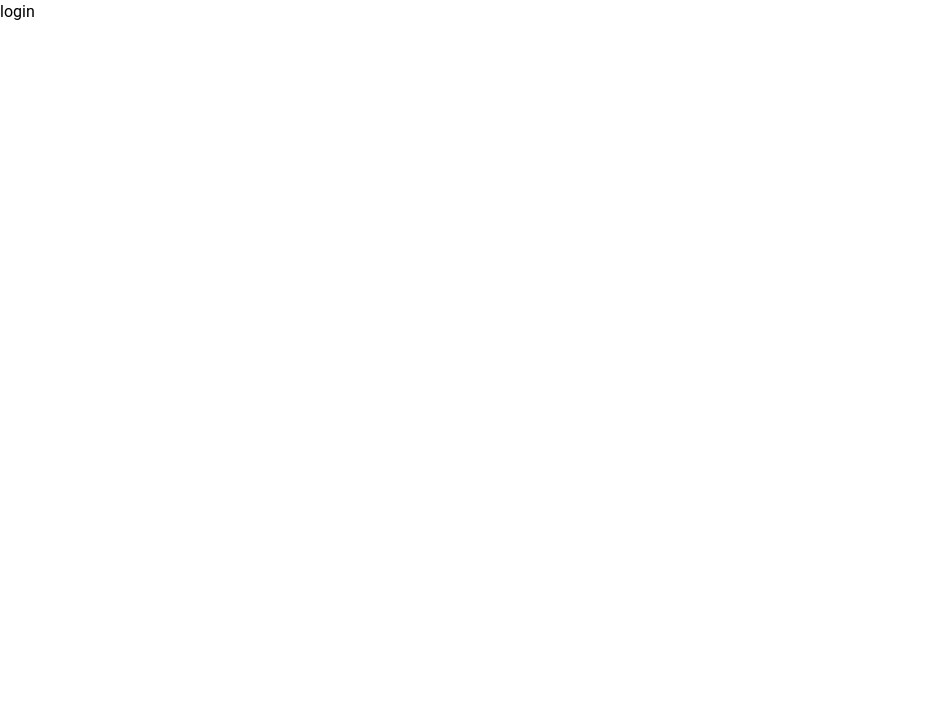
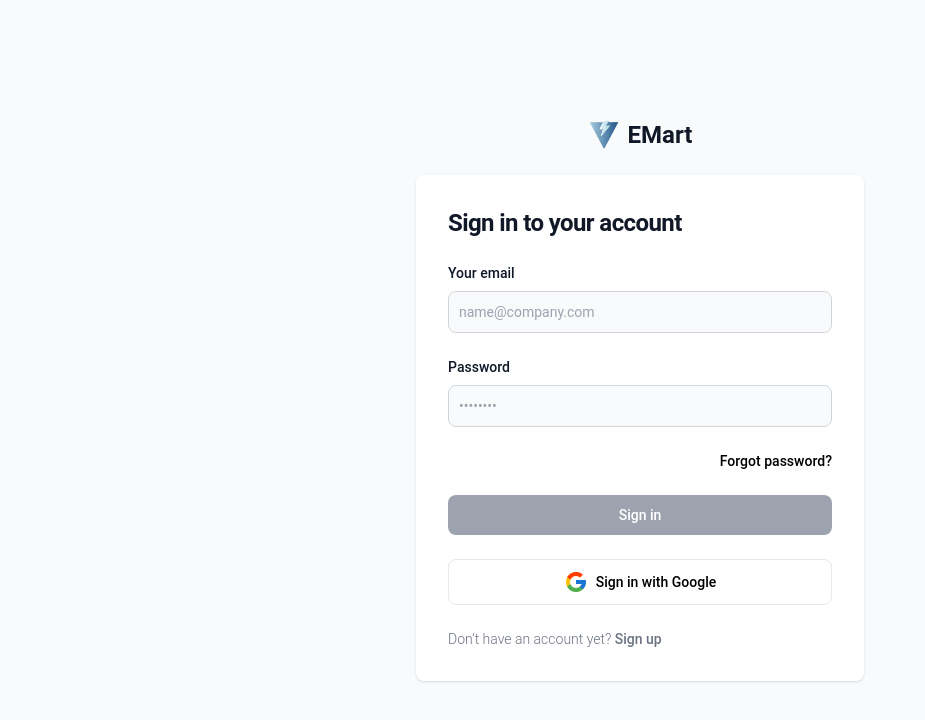
Before and after one commit to birdhar/ecommercetest, a Next.js app: page /login in a window 1280 px wide. Shown: the top 720 px of the page, without its empty margins (0-925 px from the left). Built offline with nearby package versions, Linux system fonts and the light colour scheme.

Commit message:
second commit

```diff
--- a/lib/mongoose.js
+++ b/lib/mongoose.js
@@ -1,7 +1,6 @@
 import mongoose from "mongoose";
 
 export function mongooseConnect() {
-  console.log(mongoose.connection);
   if (mongoose.connection.readyState === 1) {
     return mongoose.connection.asPromise();
   } else {
--- a/pages/login.jsx
+++ b/pages/login.jsx
@@ -1,185 +1,182 @@
-// import Link from "next/link";
-// import React, { useEffect, useState } from "react";
-// import { getSession, signIn } from "next-auth/react";
-// import { useRouter } from "next/router";
-// import { Notfication } from "@/validation/Snackbar";
-// import Head from "next/head";
+import Link from "next/link";
+import React, { useEffect, useState } from "react";
+import { getSession, signIn } from "next-auth/react";
+import { useRouter } from "next/router";
+import { Notfication } from "@/validation/Snackbar";
+import Head from "next/head";
 
-// function Login() {
-//   const router = useRouter();
-//   const { next } = router.query;
-//   const [notificationState, setNotificationState] = useState({
-//     msg: "",
-//     run: false,
-//     status: "error",
-//   });
-//   const [loading, setLoading] = useState(false);
-//   const [loginData, setLoginData] = useState({
-//     email: "",
-//     password: "",
-//   });
+function Login() {
+  const router = useRouter();
+  const { next } = router.query;
+  const [notificationState, setNotificationState] = useState({
+    msg: "",
+    run: false,
+    status: "error",
+  });
+  const [loading, setLoading] = useState(false);
+  const [loginData, setLoginData] = useState({
+    email: "",
+    password: "",
+  });
 
-//   const handleSubmit = async (e) => {
-//     e.preventDefault();
-//     setLoading(true);
-//     const res = await signIn("credentials", {
-//       email: loginData.email,
-//       password: loginData.password,
-//       redirect: false,
-//       callbackUrl: "/",
-//     });
+  const handleSubmit = async (e) => {
+    // e.preventDefault();
+    // setLoading(true);
+    // const res = await signIn("credentials", {
+    //   email: loginData.email,
+    //   password: loginData.password,
+    //   redirect: false,
+    //   callbackUrl: "/",
+    // });
+    // if (res.ok) {
+    //   router.push(next || "/");
+    //   setLoading(false);
+    // } else {
+    //   setNotificationState({
+    //     msg: res.error,
+    //     run: true,
+    //     status: "error",
+    //   });
+    //   setLoading(false);
+    // }
+  };
 
-//     if (res.ok) {
-//       router.push(next || "/");
-//       setLoading(false);
-//     } else {
-//       setNotificationState({
-//         msg: res.error,
-//         run: true,
-//         status: "error",
-//       });
-//       setLoading(false);
-//     }
-//   };
+  const handleGoogleSignIn = async () => {
+    await signIn("google", { callbackUrl: "/" });
+  };
+  // useEffect(() => {
+  //   if (next) {
+  //     // If 'next' query parameter exists, save it in session/local storage or use another method to persist it
+  //     // For simplicity, let's assume we save it in session storage
+  //     sessionStorage.setItem("redirectUrl", next);
+  //   }
+  // }, [next]);
 
-//   const handleGoogleSignIn = async () => {
-//     await signIn("google", { callbackUrl: "/" });
-//   };
-//   useEffect(() => {
-//     if (next) {
-//       // If 'next' query parameter exists, save it in session/local storage or use another method to persist it
-//       // For simplicity, let's assume we save it in session storage
-//       sessionStorage.setItem("redirectUrl", next);
-//     }
-//   }, [next]);
+  return (
+    <>
+      <Head>
+        <title>
+          Shop the Latest Trends in Fashion, Electronics, Appliances and... |
+          EMart
+        </title>
+        <meta
+          name="description"
+          content="Discover the latest fashion trends and shop a wide selection of clothing, accessories, and footwear at EMart."
+        />
+        <link rel="canonical" href="/login" />
+      </Head>
 
-//   useEffect(() => {}, []);
-
-//   return (
-//     <>
-//       <Head>
-//         <title>
-//           Shop the Latest Trends in Fashion, Electronics, Appliances and... |
-//           EMart
-//         </title>
-//         <meta
-//           name="description"
-//           content="Discover the latest fashion trends and shop a wide selection of clothing, accessories, and footwear at EMart."
-//         />
-//         <link rel="canonical" href="/login" />
-//       </Head>
-
-//       <section className="bg-gray-50 dark:bg-gray-900">
-//         <div className="flex flex-col items-center justify-center px-6 py-8 mx-auto md:h-screen lg:py-0">
-//           <div className="flex items-center mb-6 text-2xl font-semibold text-gray-900 dark:text-white">
-//             <img
-//               className="w-8 h-8 mr-2"
-//               src="/images/logo-blue.png"
-//               alt="logo"
-//             />
-//             EMart
-//           </div>
-//           <div className="w-full bg-white rounded-lg shadow dark:border md:mt-0 sm:max-w-md xl:p-0 dark:bg-gray-800 dark:border-gray-700">
-//             <div className="p-6 space-y-4 md:space-y-6 sm:p-8">
-//               <h1 className="text-xl font-bold leading-tight tracking-tight text-gray-900 md:text-2xl dark:text-white">
-//                 Sign in to your account
-//               </h1>
-//               <form className="space-y-4 md:space-y-6" onSubmit={handleSubmit}>
-//                 <div>
-//                   <label
-//                     for="email"
-//                     className="block mb-2 text-sm font-medium text-gray-900 dark:text-white"
-//                   >
-//                     Your email
-//                   </label>
-//                   <input
-//                     type="email"
-//                     name="email"
-//                     value={loginData.email}
-//                     onChange={(e) =>
-//                       setLoginData({ ...loginData, email: e.target.value })
-//                     }
-//                     id="email"
-//                     className="bg-gray-50 border border-gray-300 text-gray-900 sm:text-sm rounded-lg focus:ring-primary-600 focus:border-primary-600 block w-full p-2.5 dark:bg-gray-700 dark:border-gray-600 dark:placeholder-gray-400 dark:text-white dark:focus:ring-blue-500 dark:focus:border-blue-500"
-//                     placeholder="name@company.com"
-//                     required=""
-//                   />
-//                 </div>
-//                 <div>
-//                   <label
-//                     for="password"
-//                     className="block mb-2 text-sm font-medium text-gray-900 dark:text-white"
-//                   >
-//                     Password
-//                   </label>
-//                   <input
-//                     type="password"
-//                     name="password"
-//                     value={loginData.password}
-//                     onChange={(e) =>
-//                       setLoginData({ ...loginData, password: e.target.value })
-//                     }
-//                     id="password"
-//                     placeholder="••••••••"
-//                     className="bg-gray-50 border border-gray-300 text-gray-900 sm:text-sm rounded-lg focus:ring-primary-600 focus:border-primary-600 block w-full p-2.5 dark:bg-gray-700 dark:border-gray-600 dark:placeholder-gray-400 dark:text-white dark:focus:ring-blue-500 dark:focus:border-blue-500"
-//                     required=""
-//                   />
-//                 </div>
-//                 <div className="flex items-center justify-between">
-//                   <div></div>
-//                   <Link
-//                     href="/password/forgot"
-//                     className="text-sm font-medium text-primary-600 hover:underline dark:text-primary-500"
-//                   >
-//                     Forgot password?
-//                   </Link>
-//                 </div>
-//                 <button
-//                   type="submit"
-//                   className="w-full text-white bg-gray-400 hover:bg-primary-700 focus:ring-4 focus:outline-none focus:ring-primary-300 font-medium rounded-lg text-sm px-5 py-2.5 text-center dark:bg-primary-600 dark:hover:bg-primary-700 dark:focus:ring-primary-800"
-//                 >
-//                   {loading ? "Signing in.." : "Sign in"}
-//                 </button>
-//                 <button
-//                   type="button"
-//                   onClick={handleGoogleSignIn}
-//                   className="w-full text-black bg-white border flex gap-2 justify-center items-center hover:bg-gray-200 focus:ring-4 focus:outline-none focus:ring-primary-300 font-medium rounded-lg text-sm px-5 py-2.5 text-center dark:bg-primary-600 dark:hover:bg-primary-700 dark:focus:ring-primary-800"
-//                 >
-//                   <img
-//                     src="/images/google-icon.png"
-//                     className="h-6 w-6"
-//                     alt=""
-//                   />
-//                   {loading ? "Signing in.." : "Sign in with Google"}
-//                 </button>
-//                 <p className="text-sm font-light text-gray-500 dark:text-gray-400">
-//                   Don’t have an account yet?{" "}
-//                   <Link
-//                     href="/register"
-//                     className="font-medium text-primary-600 hover:underline dark:text-primary-500"
-//                   >
-//                     Sign up
-//                   </Link>
-//                 </p>
-//               </form>
-//             </div>
-//           </div>
-//         </div>
-//         {notificationState.run && (
-//           <Notfication
-//             msg={notificationState.msg}
-//             run={notificationState.run}
-//             setRun={() =>
-//               setNotificationState({ msg: "", run: false, status: "error" })
-//             }
-//             postiton="bottom"
-//             type={notificationState.status || "error"}
-//           />
-//         )}
-//       </section>
-//     </>
-//   );
-// }
+      <section className="bg-gray-50 dark:bg-gray-900">
+        <div className="flex flex-col items-center justify-center px-6 py-8 mx-auto md:h-screen lg:py-0">
+          <div className="flex items-center mb-6 text-2xl font-semibold text-gray-900 dark:text-white">
+            <img
+              className="w-8 h-8 mr-2"
+              src="/images/logo-blue.png"
+              alt="logo"
+            />
+            EMart
+          </div>
+          <div className="w-full bg-white rounded-lg shadow dark:border md:mt-0 sm:max-w-md xl:p-0 dark:bg-gray-800 dark:border-gray-700">
+            <div className="p-6 space-y-4 md:space-y-6 sm:p-8">
+              <h1 className="text-xl font-bold leading-tight tracking-tight text-gray-900 md:text-2xl dark:text-white">
+                Sign in to your account
+              </h1>
+              <form className="space-y-4 md:space-y-6" onSubmit={handleSubmit}>
+                <div>
+                  <label
+                    for="email"
+                    className="block mb-2 text-sm font-medium text-gray-900 dark:text-white"
+                  >
+                    Your email
+                  </label>
+                  <input
+                    type="email"
+                    name="email"
+                    value={loginData.email}
+                    onChange={(e) =>
+                      setLoginData({ ...loginData, email: e.target.value })
+                    }
+                    id="email"
+                    className="bg-gray-50 border border-gray-300 text-gray-900 sm:text-sm rounded-lg focus:ring-primary-600 focus:border-primary-600 block w-full p-2.5 dark:bg-gray-700 dark:border-gray-600 dark:placeholder-gray-400 dark:text-white dark:focus:ring-blue-500 dark:focus:border-blue-500"
+                    placeholder="name@company.com"
+                    required=""
+                  />
+                </div>
+                <div>
+                  <label
+                    for="password"
+                    className="block mb-2 text-sm font-medium text-gray-900 dark:text-white"
+                  >
+                    Password
+                  </label>
+                  <input
+                    type="password"
+                    name="password"
+                    value={loginData.password}
+                    onChange={(e) =>
+                      setLoginData({ ...loginData, password: e.target.value })
+                    }
+                    id="password"
+                    placeholder="••••••••"
+                    className="bg-gray-50 border border-gray-300 text-gray-900 sm:text-sm rounded-lg focus:ring-primary-600 focus:border-primary-600 block w-full p-2.5 dark:bg-gray-700 dark:border-gray-600 dark:placeholder-gray-400 dark:text-white dark:focus:ring-blue-500 dark:focus:border-blue-500"
+                    required=""
+                  />
+                </div>
+                <div className="flex items-center justify-between">
+                  <div></div>
+                  <Link
+                    href="/password/forgot"
+                    className="text-sm font-medium text-primary-600 hover:underline dark:text-primary-500"
+                  >
+                    Forgot password?
+                  </Link>
+                </div>
+                <button
+                  type="submit"
+                  className="w-full text-white bg-gray-400 hover:bg-primary-700 focus:ring-4 focus:outline-none focus:ring-primary-300 font-medium rounded-lg text-sm px-5 py-2.5 text-center dark:bg-primary-600 dark:hover:bg-primary-700 dark:focus:ring-primary-800"
+                >
+                  {loading ? "Signing in.." : "Sign in"}
+                </button>
+                <button
+                  type="button"
+                  onClick={handleGoogleSignIn}
+                  className="w-full text-black bg-white border flex gap-2 justify-center items-center hover:bg-gray-200 focus:ring-4 focus:outline-none focus:ring-primary-300 font-medium rounded-lg text-sm px-5 py-2.5 text-center dark:bg-primary-600 dark:hover:bg-primary-700 dark:focus:ring-primary-800"
+                >
+                  <img
+                    src="/images/google-icon.png"
+                    className="h-6 w-6"
+                    alt=""
+                  />
+                  {loading ? "Signing in.." : "Sign in with Google"}
+                </button>
+                <p className="text-sm font-light text-gray-500 dark:text-gray-400">
+                  Don’t have an account yet?{" "}
+                  <Link
+                    href="/register"
+                    className="font-medium text-primary-600 hover:underline dark:text-primary-500"
+                  >
+                    Sign up
+                  </Link>
+                </p>
+              </form>
+            </div>
+          </div>
+        </div>
+        {notificationState.run && (
+          <Notfication
+            msg={notificationState.msg}
+            run={notificationState.run}
+            setRun={() =>
+              setNotificationState({ msg: "", run: false, status: "error" })
+            }
+            postiton="bottom"
+            type={notificationState.status || "error"}
+          />
+        )}
+      </section>
+    </>
+  );
+}
 
 // export async function getServerSideProps({ req }) {
 //   const session = await getSession({ req });
@@ -199,12 +196,4 @@
 //   };
 // }
 
-// export default Login;
-
-import React from "react";
-
-function login() {
-  return <div>login</div>;
-}
-
-export default login;
+export default Login;
```
Also changed, not shown: models/Product.js (+24 -24 lines), pages/api/auth/[...nextauth].js (+61 -50 lines), pages/api/latestproducts.js (+7 -7 lines), pages/index.js (+19 -20 lines), 1 other file (tests, documents, lock files or other folders).
